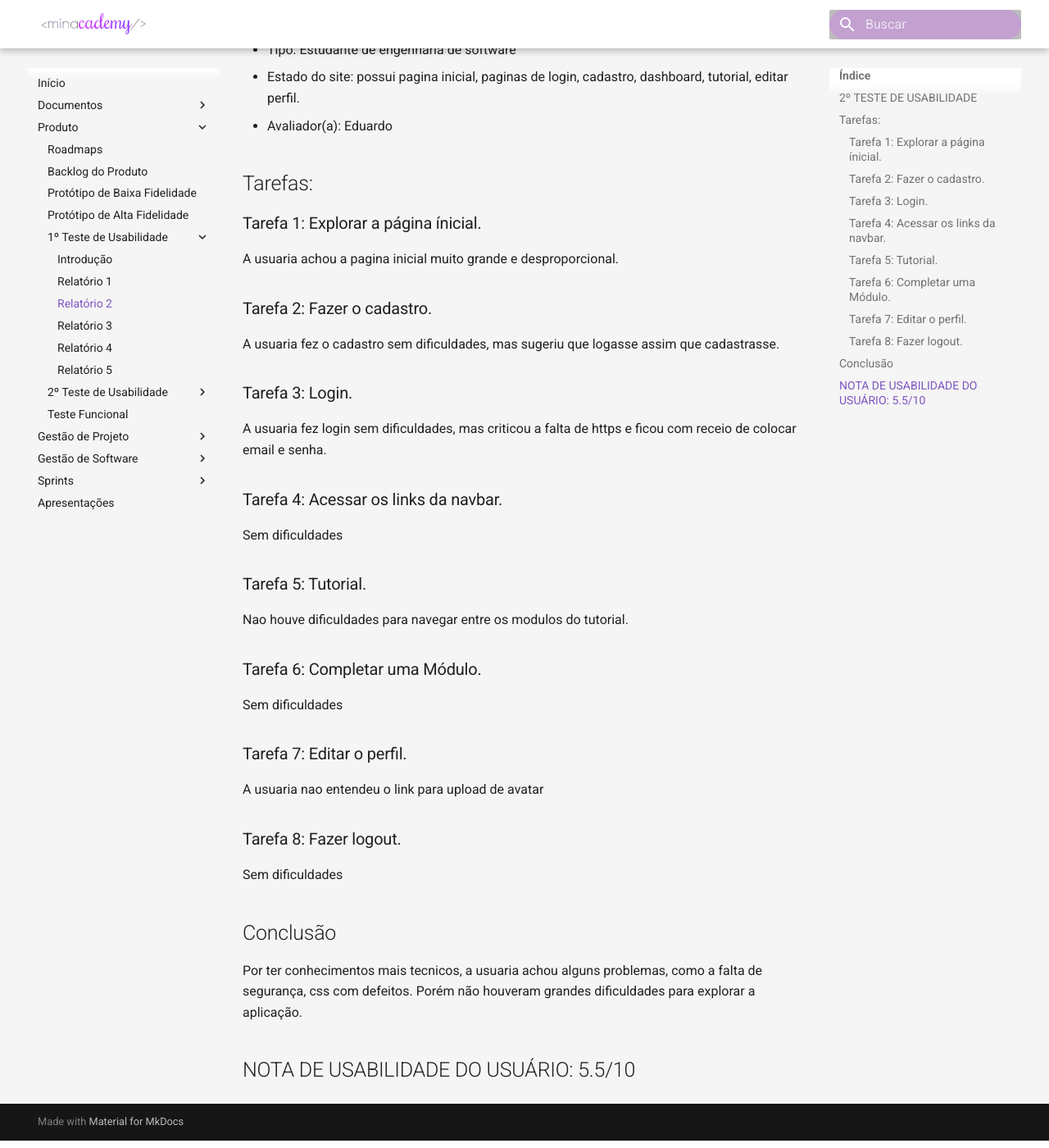
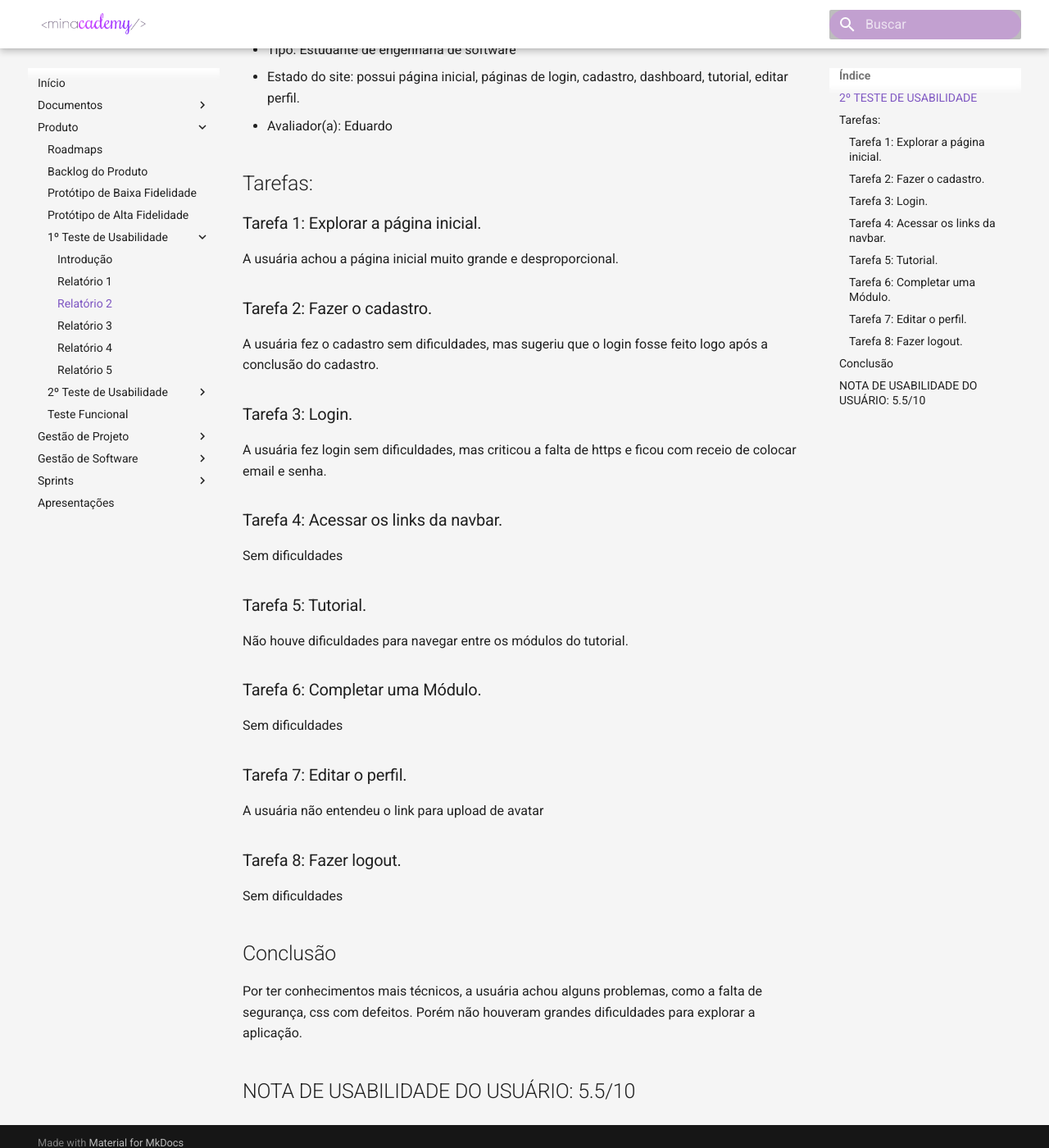
Before and after one commit to fga-eps-mds/2020.1-Minacademy-Wiki, an MkDocs documentation site: the page built from docs/produto/testesUsabilidade/relatorio_02.md, in a window 1280 px wide and 1400 px high, scrolled down 261 px. Shown: the whole window at 82% size. Built offline with MkDocs 1.6.1 and Material for MkDocs 9.7.7, drawn with Linux system fonts in a browser that asks for light colours.

Commit message:
Correções ortográficas dos arquivos da pasta "testesUsabilidade"

```diff
--- a/docs/produto/testesUsabilidade/relatorio_02.md
+++ b/docs/produto/testesUsabilidade/relatorio_02.md
@@ -3,22 +3,22 @@
 - Usuário: Mariana Picolo
 - Idade: 24
 - Tipo: Estudante de engenharia de software
-- Estado do site: possui pagina inicial, paginas de login, cadastro, dashboard, tutorial, editar perfil.
+- Estado do site: possui página inicial, páginas de login, cadastro, dashboard, tutorial, editar perfil.
 - Avaliador(a): Eduardo
 
 ## Tarefas:
 
-### Tarefa 1: Explorar a página ínicial.
+### Tarefa 1: Explorar a página inicial.
 
-A usuaria achou a pagina inicial muito grande e desproporcional.
+A usuária achou a página inicial muito grande e desproporcional.
 
 ### Tarefa 2: Fazer o cadastro.
 
-A usuaria fez o cadastro sem dificuldades, mas sugeriu que logasse assim que cadastrasse.
+A usuária fez o cadastro sem dificuldades, mas sugeriu que o login fosse feito logo após a conclusão do cadastro.
 
 ### Tarefa 3: Login.
 
-A usuaria fez login sem dificuldades, mas criticou a falta de https e ficou com receio de colocar email e senha.
+A usuária fez login sem dificuldades, mas criticou a falta de https e ficou com receio de colocar email e senha.
 
 ### Tarefa 4: Acessar os links da navbar.
 
@@ -26,7 +26,7 @@
 
 ### Tarefa 5: Tutorial.
 
-Nao houve dificuldades para navegar entre os modulos do tutorial.
+Não houve dificuldades para navegar entre os módulos do tutorial.
 
 ### Tarefa 6: Completar uma Módulo.
 
@@ -34,7 +34,7 @@
 
 ### Tarefa 7: Editar o perfil.
 
-A usuaria nao entendeu o link para upload de avatar
+A usuária não entendeu o link para upload de avatar
 
 ### Tarefa 8: Fazer logout.
 
@@ -42,6 +42,6 @@
 
 ## Conclusão
 
-Por ter conhecimentos mais tecnicos, a usuaria achou alguns problemas, como a falta de segurança, css com defeitos. Porém não houveram grandes dificuldades para explorar a aplicação.
+Por ter conhecimentos mais técnicos, a usuária achou alguns problemas, como a falta de segurança, css com defeitos. Porém não houveram grandes dificuldades para explorar a aplicação.
 
 ## NOTA DE USABILIDADE DO USUÁRIO: 5.5/10
```
Also changed, not shown: docs/produto/testesUsabilidade/introducao.md (+7 -6 lines), docs/produto/testesUsabilidade/relatorio_01.md (+8 -8 lines), docs/produto/testesUsabilidade/relatorio_03.md (+2 -2 lines), docs/produto/testesUsabilidade/relatorio_04.md (+6 -6 lines), docs/produto/testesUsabilidade/relatorio_05.md (+1 -1 lines).
